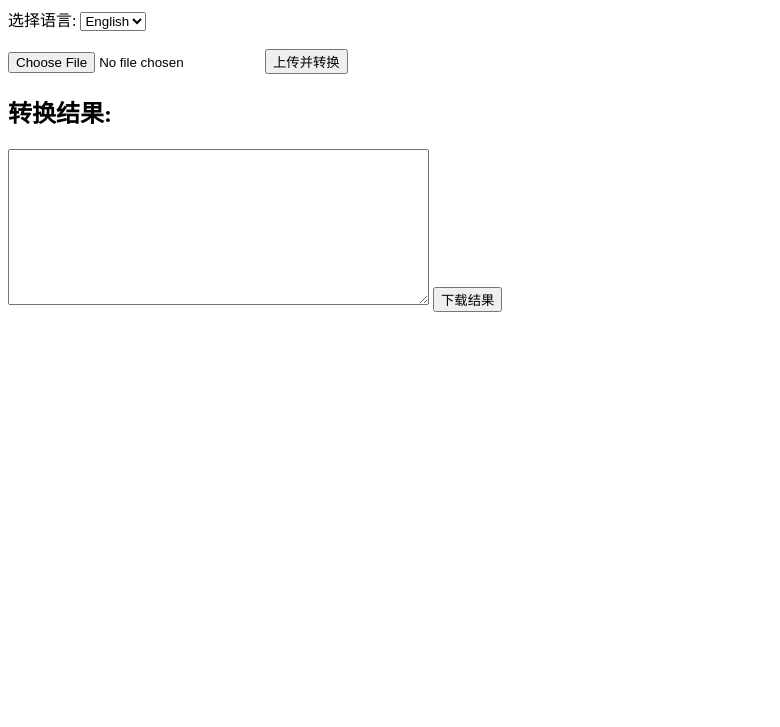
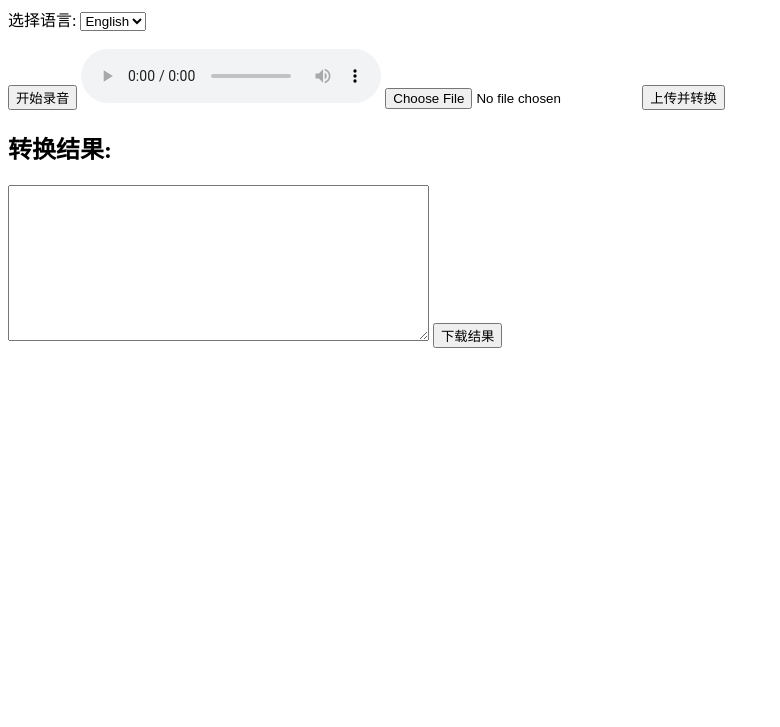
Before and after one commit to BananaWong/stt, a plain HTML site: page index.html in a window 1280 px wide. Shown: the part 73-800 px from the top of the page, without its empty margins (0-780 px from the left). Drawn offline with Linux system fonts and the light colour scheme.

Commit message:
Add files via upload

```diff
--- a/index.html
+++ b/index.html
@@ -16,6 +16,9 @@
     </select>
     <br><br>
 
+    <button id="recordButton" onclick="toggleRecording()">开始录音</button>
+    <audio id="audioPlayback" controls></audio>
+
     <input type="file" id="audioFile" accept="audio/*">
     <button onclick="uploadAudio()">上传并转换</button>
 
--- a/script.js
+++ b/script.js
@@ -36,3 +36,31 @@ function downloadText() {
 
     URL.revokeObjectURL(url);
 }
+let mediaRecorder;
+let recordedChunks = [];
+
+function toggleRecording() {
+    const recordButton = document.getElementById('recordButton');
+    if (!mediaRecorder || mediaRecorder.state === 'inactive') {
+        navigator.mediaDevices.getUserMedia({ audio: true }).then(stream => {
+            mediaRecorder = new MediaRecorder(stream);
+            mediaRecorder.ondataavailable = event => {
+                if (event.data.size > 0) {
+                    recordedChunks.push(event.data);
+                }
+            };
+            mediaRecorder.onstop = () => {
+                const audioBlob = new Blob(recordedChunks, { type: 'audio/wav' });
+                recordedChunks = [];
+                const audioURL = URL.createObjectURL(audioBlob);
+                document.getElementById('audioPlayback').src = audioURL;
+                // 如果您希望立即将录音发送到Azure，您可以在此处添加该代码
+            };
+            mediaRecorder.start();
+            recordButton.textContent = '停止录音';
+        });
+    } else if (mediaRecorder.state === 'recording') {
+        mediaRecorder.stop();
+        recordButton.textContent = '开始录音';
+    }
+}
```
